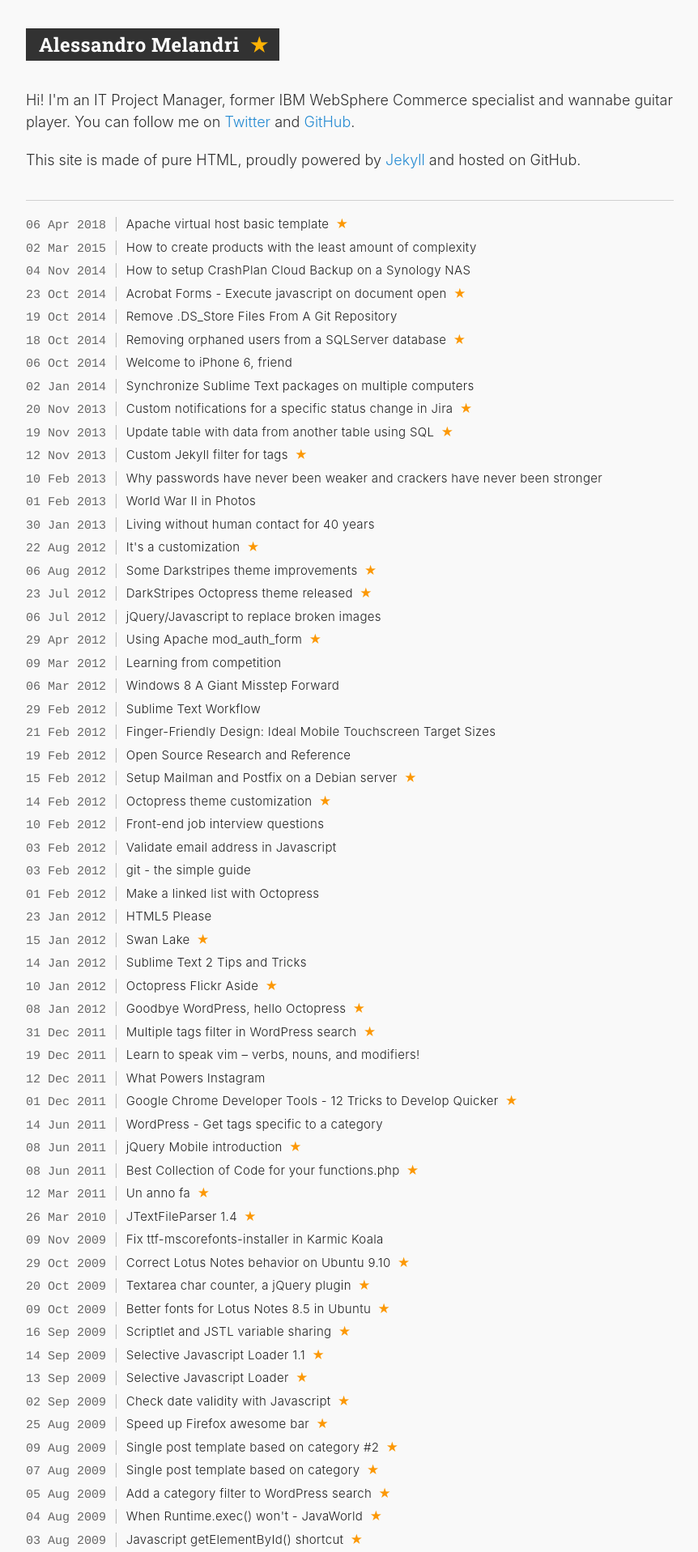
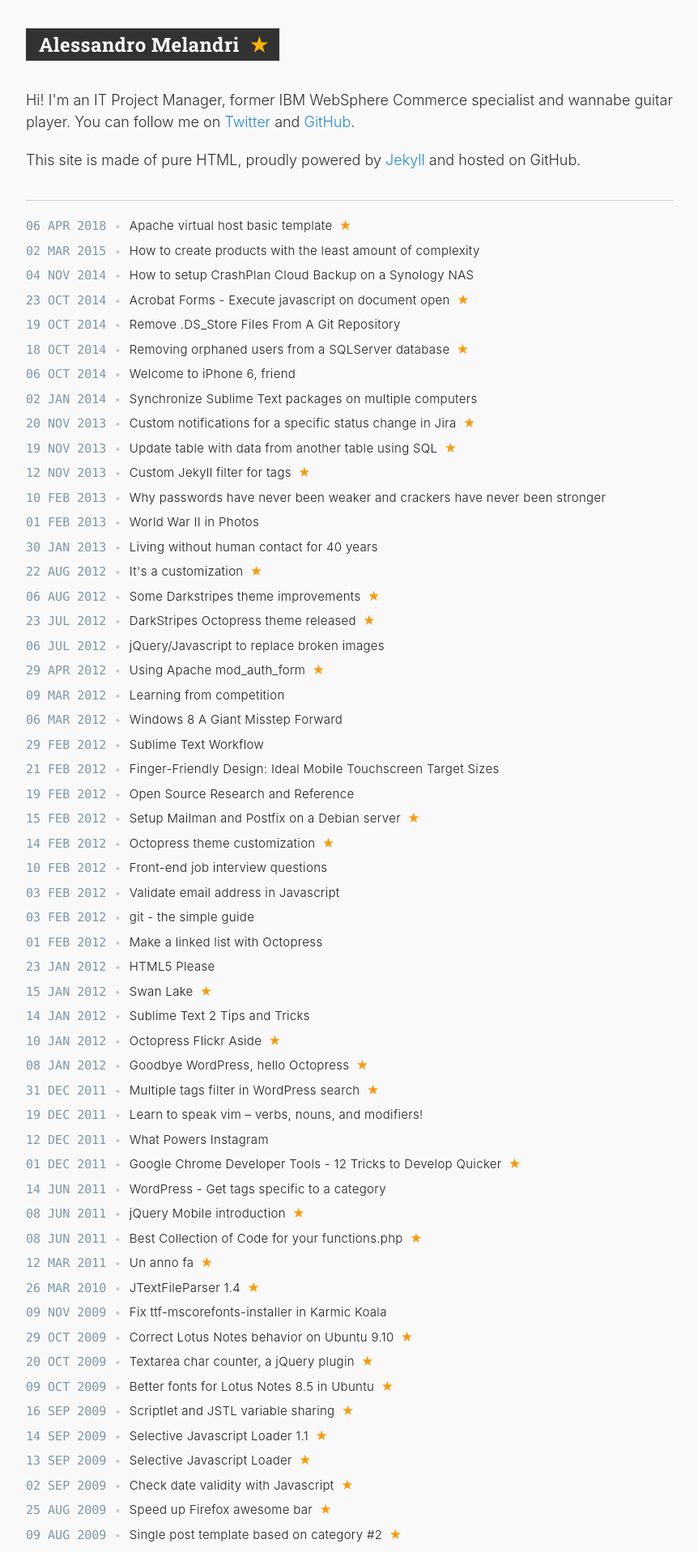
Before and after one commit to amelandri/amelandri.github.io, a Jekyll site: the page built from index.html, in a window 1280 px wide. Shown: the top 1917 px of the page at 81% size, without its empty margins (208-1070 px from the left). Built offline with Jekyll 4.4.1, drawn with Linux system fonts in a browser that asks for light colours; comment, search, counter and statistics services are not loaded; some of the changed text lies outside the part shown.

Commit message:
Layout tweaks

```diff
--- a/index.html
+++ b/index.html
@@ -10,7 +10,7 @@ title: Home
 <div class="homelist">
 	{% for post in site.posts %}
 		<div class="homelistitem {{post.category}} {% if post.external-url != nil %}external-url{% endif %}">
-		  <span class="homelistdate">{{ post.date | date: "%d %b %Y" }}</span><span class="homelistsep">|</span><a href="{{ post.url }}"><span class="postTitle">{{ post.title }}</span></a> {% if post.external-url == nil %}<span class="starlist">&starf;</span>{% endif %}
+		  <span class="homelistdate">{{ post.date | date: "%d %b %Y" }}</span><span class="homelistsep">&bull;</span><a href="{{ post.url }}"><span class="postTitle">{{ post.title }}</span></a> {% if post.external-url == nil %}<span class="starlist">&starf;</span>{% endif %}
 		</div>
 	{% endfor %}
 </div>
--- a/public/css/style.css
+++ b/public/css/style.css
@@ -135,23 +135,24 @@ body {
 }
 
 .homelistitem{
-    padding: 0.1rem 0
+    padding: 0.2rem 0
 }
 
 .homelistitem a{
-    color: #222222;
+    color: #1d1e20;
     letter-spacing: 0.016rem;
 }
 
 .homelistdate{
-    font-family: courier, monospace;
-    color: #666666;
+    font-family: consolas, courier, monospace;
+    color: #7c97aa;
     font-size: 0.75rem;
+    text-transform: uppercase;
 }
 
 .homelistsep{
     padding: 0 0.5rem;
-    color: #aaaaaa;
+    color: #cac9c9;
 }
 
 .star{
```
